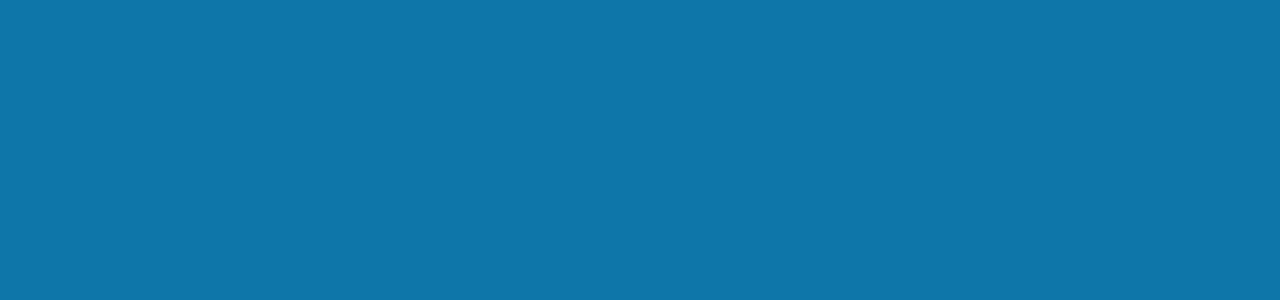
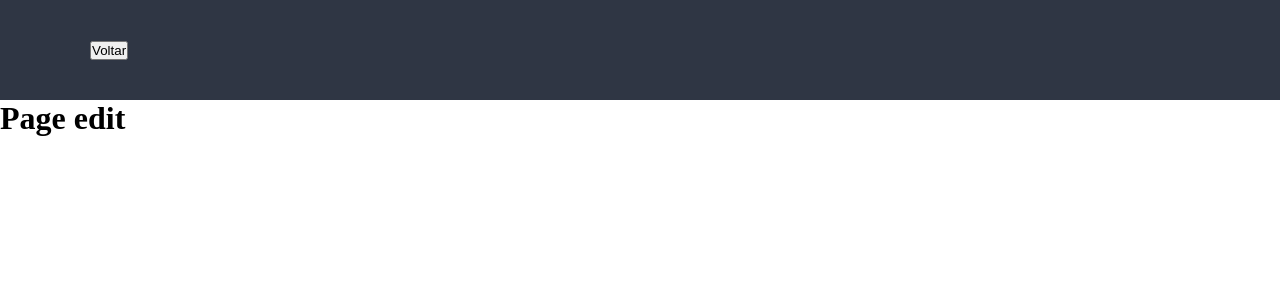
Before and after one commit to caiomariano1/cadastro-frontend, a React (Vite) app: page /edit in a window 1280 px wide. Before the commit this address had no page. Shown: the top 300 px of the page. Built offline with nearby package versions, Linux system fonts and the light colour scheme.

Commit message:
feat: Criar páginas e rotas de post e edit. Criar e estilizar componentes Header e HeaderMain. Comentar toda a estilização antiga.

```diff
--- a/src/App.css
+++ b/src/App.css
@@ -2,13 +2,15 @@
   margin: 0;
   padding: 0;
   box-sizing: border-box;
-  text-decoration: none;
+  /* text-decoration: none; */
 }
 
-html,
+/* html, */
 body {
-  font-family: "Roboto", sans-serif;
-  background-color: #0e76a8;
+  /* font-family: "Roboto", sans-serif;
+  background-color: #0e76a8; */
+  height: 100vh;
+  background-color: #fff;
 }
 
 /* .conteiner {
--- a/src/App.jsx
+++ b/src/App.jsx
@@ -3,6 +3,8 @@ import { BrowserRouter, Routes, Route, Link } from "react-router-dom";
 import Register from "./pages/Register";
 import Login from "./pages/Login";
 import Home from "./pages/Home";
+import Post from "./pages/Post";
+import Edit from "./pages/Edit";
 
 function App() {
   return (
@@ -11,6 +13,8 @@ function App() {
         <Route path="/" element={<Login />} />
         <Route path="/register" element={<Register />} />
         <Route path="/home" element={<Home />} />
+        <Route path="/post" element={<Post />} />
+        <Route path="/edit" element={<Edit />} />
       </Routes>
     </BrowserRouter>
   );
--- /dev/null
+++ b/src/Components/Header.jsx
@@ -0,0 +1,16 @@
+import React from "react";
+import { Link } from "react-router-dom";
+
+const Header = () => {
+  return (
+    <header>
+      <div className="content">
+        <Link to="/home">
+          <button>Voltar</button>
+        </Link>
+      </div>
+    </header>
+  );
+};
+
+export default Header;
--- /dev/null
+++ b/src/Components/HeaderHome.css
@@ -0,0 +1,43 @@
+header {
+  background-color: #2f3644;
+}
+
+.content {
+  display: flex;
+  align-items: center;
+  justify-content: space-between;
+
+  max-width: 1100px;
+  margin: 0 auto;
+
+  height: 100px;
+}
+
+.logo h1 {
+  font-family: "Roboto", sans-serif;
+  font-weight: 700;
+  color: #29ebaa;
+
+  cursor: pointer;
+}
+
+.btn-addContact button {
+  font-size: 1.2rem;
+  font-family: "Roboto", sans-serif;
+  font-weight: 700;
+
+  background-color: #447ce2;
+  border: 0;
+
+  color: #fff;
+
+  padding: 10px 20px;
+  border-radius: 10px;
+
+  cursor: pointer;
+}
+
+.btn-addContact button:hover {
+  transition: 0.2s;
+  background-color: #538af0;
+}
--- /dev/null
+++ b/src/Components/HeaderHome.jsx
@@ -0,0 +1,22 @@
+import React from "react";
+import { Link } from "react-router-dom";
+import "./HeaderHome.css";
+
+const HeaderHome = () => {
+  return (
+    <header>
+      <div className="content">
+        <div className="logo">
+          <h1>Logo</h1>
+        </div>
+        <div className="btn-addContact">
+          <Link to="/post">
+            <button>Adicionar contato</button>
+          </Link>
+        </div>
+      </div>
+    </header>
+  );
+};
+
+export default HeaderHome;
--- a/src/main.jsx
+++ b/src/main.jsx
@@ -1,6 +1,7 @@
 import React from "react";
 import ReactDOM from "react-dom/client";
 import App from "./App.jsx";
+import "./App.css";
 
 ReactDOM.createRoot(document.getElementById("root")).render(
   <React.StrictMode>
--- /dev/null
+++ b/src/pages/Edit.jsx
@@ -0,0 +1,13 @@
+import React from "react";
+import Header from "../Components/Header";
+
+const Edit = () => {
+  return (
+    <div>
+      <Header />
+      <h1>Page edit</h1>
+    </div>
+  );
+};
+
+export default Edit;
--- a/src/pages/Home.css
+++ b/src/pages/Home.css
@@ -1,4 +1,4 @@
-.divhome {
+/* .divhome {
   background-color: #fff;
   width: max-content;
   height: 100%;
@@ -14,10 +14,10 @@
   display: flex;
   align-items: center;
   justify-content: center;
-  flex-direction: column;
+  flex-direction: column; */
 
-  /* margin: auto; */
-  display: flex;
+/* margin: auto; */
+/* display: flex;
   align-items: center;
   justify-content: center;
   flex-direction: column;
@@ -47,7 +47,7 @@ th {
 td {
   border: 1px solid #000;
   padding: 5px;
-}
+} */
 
 /* .addcontact {
   display: block;
@@ -59,7 +59,7 @@ td {
     border-radius: 12px;
 } */
 
-.formadd {
+/* .formadd {
   display: flex;
   align-items: center;
   justify-content: center;
@@ -97,4 +97,4 @@ td {
 
 .inputbutton:active {
   background-color: #234c97;
-}
+} */
--- a/src/pages/Home.jsx
+++ b/src/pages/Home.jsx
@@ -1,5 +1,7 @@
+import { Link } from "react-router-dom";
 import "./Home.css";
 import { useState, useEffect } from "react";
+import HeaderHome from "../Components/HeaderHome";
 
 const url = "https://localhost:7086/api/Contato";
 
@@ -46,6 +48,7 @@ const Home = () => {
 
   return (
     <div className="divhome">
+      <HeaderHome />
       <h1 className="h1home">Contatos</h1>
       <table className="tablehome">
         <thead>
@@ -63,7 +66,7 @@ const Home = () => {
           ))}
         </tbody>
       </table>
-      <div className="addcontact">
+      {/* <div className="addcontact">
         <form className="formadd" onSubmit={handleSubmit}>
           <label>
             Nome:
@@ -87,7 +90,7 @@ const Home = () => {
           </label>
           <input className="inputbutton" type="submit" value="adicionar" />
         </form>
-      </div>
+      </div> */}
     </div>
   );
 };
--- a/src/pages/Login.css
+++ b/src/pages/Login.css
@@ -9,9 +9,9 @@ html, body {
     font-family: "Roboto", sans-serif;
     background-color: #0e76a8
 
-} */
+}
 
-.conteiner {
+/* .conteiner {
   background-color: #fff;
   width: 400px;
   height: max-content;
@@ -89,4 +89,4 @@ button > a {
 
 p {
   font-size: 0.77em;
-}
+} */
--- /dev/null
+++ b/src/pages/Post.jsx
@@ -0,0 +1,13 @@
+import React from "react";
+import { Link } from "react-router-dom";
+import Header from "../Components/Header";
+
+const Post = () => {
+  return (
+    <div>
+      <Header />
+    </div>
+  );
+};
+
+export default Post;
--- a/src/pages/Register.css
+++ b/src/pages/Register.css
@@ -11,7 +11,7 @@ html, body {
 
 } */
 
-.conteiner {
+/* .conteiner {
   background-color: #fff;
   width: 400px;
   height: max-content;
@@ -89,4 +89,4 @@ button > a {
 
 p {
   font-size: 0.77em;
-}
+} */
```
